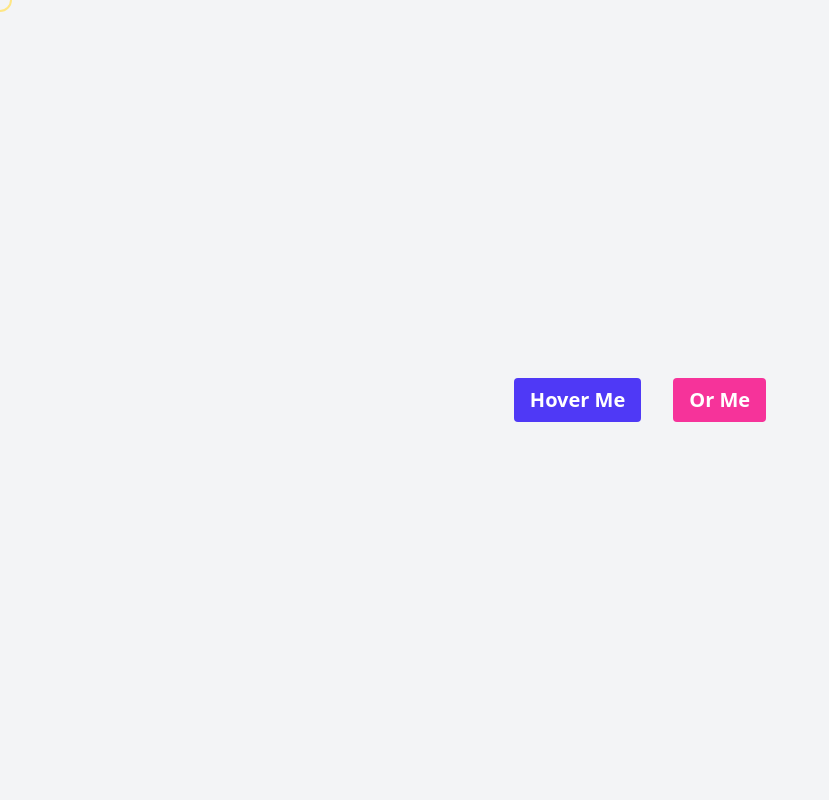
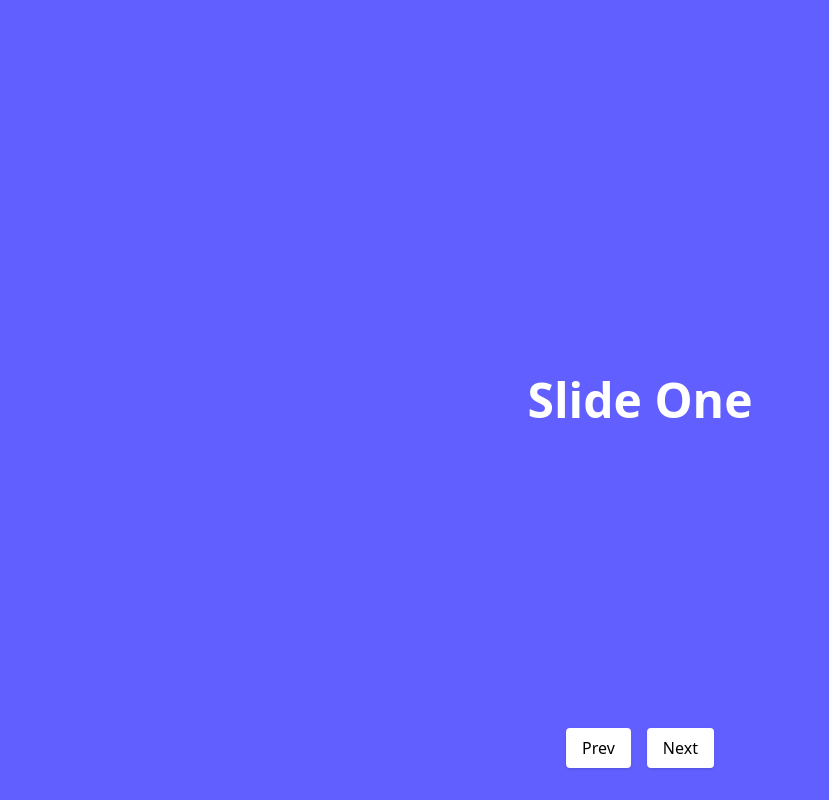
Before and after one commit to MOTANAFI/gsap, a React (Vite) app: page / in a window 1280 px wide. Shown: the whole page, without its empty margins (0-829 px from the left). Built offline with nearby package versions, Linux system fonts and the light colour scheme.

Commit message:
gsap carousel

```diff
--- a/src/App.tsx
+++ b/src/App.tsx
@@ -6,7 +6,9 @@
 // import GsapClickBox from "./components/GsapClickBox"
 // import GsapChallenge from "./components/GsapChallenge"
 
-import GsapCustomCursor from "./components/GsapCustomCursor"
+import GsapCarousel from "./components/GsapCarousel"
+
+// import GsapCustomCursor from "./components/GsapCustomCursor"
 
 // import GsapTabs from "./components/GsapTabs"
 // import HoverCards from "./components/HoverCards"
@@ -127,7 +129,8 @@ function App() {
   {/* <GsapAccordion /> */}
   {/* <HoverCards /> */}
   {/* <GsapTabs /> */}
-  < GsapCustomCursor />
+  {/* < GsapCustomCursor /> */}
+  <GsapCarousel />
 
 
     </>
--- /dev/null
+++ b/src/components/GsapCarousel.tsx
@@ -0,0 +1,142 @@
+// import gsap from "gsap";
+// import { useEffect, useRef, useState } from "react";
+
+// function GsapCarousel() {
+//   const containerRef = useRef<HTMLDivElement>(null);
+//   const slidesRef = useRef<HTMLDivElement[]>([]);
+//   const [current, setCurrent] = useState(0);
+//   const totalSlides = 3;
+
+//   const nextSlide = () => {
+//     const next = (current + 1) % totalSlides;
+//     goToSlide(next);
+//   };
+//   const prevSlide = () => {
+//     const next = (current - 1 + totalSlides) % totalSlides;
+//     goToSlide(next);
+//   };
+
+//   const goToSlide = (index: number) => {
+//     gsap.to(slidesRef.current, {
+//       xPercent: -100 * index,
+//       duration: 0.6,
+//       ease: "power2.inOut",
+//     });
+//     setCurrent(index);
+//   };
+
+//   const setRef = (el: HTMLDivElement | null, i: number) => {
+//     if (el) slidesRef.current[i] = el;
+//   };
+//   useEffect(() => {
+//     gsap.set(slidesRef.current, {
+//       xPercent: (i) => i * 100,
+//     });
+//   }, []);
+//   return (
+//     <div className="relative w-full h-screen overflow-hidden bg-gray-100">
+//       <div
+//         ref={containerRef}
+//         className="w-full h-full flex"
+//         style={{ touchAction: "pan-y" }}
+//       >
+//         {["Slide One", "Slide Two", "Slide Three"].map((text, i) => (
+//           <div
+//             key={i}
+//             ref={(el) => setRef(el, i)}
+//             className="w-full flex items-center justify-center text-5xl font-bold bg-indigo-500 text-white"
+//           >
+//             {text}
+//           </div>
+//         ))}
+//       </div>
+//       {/* Controls */}
+//       <div className="absolute bottom-8 left-1/2 -translate-x-1/2 flex gap-4">
+//         <button
+//           onClick={prevSlide}
+//           className="px-4 py-2 bg-white  text-black rounded shadow"
+//         >
+//           Prev
+//         </button>
+//         <button
+//           onClick={nextSlide}
+//           className="px-4 py-2 bg-white  text-black rounded shadow"
+//         >
+//           Next
+//         </button>
+//       </div>
+//     </div>
+//   );
+// }
+
+// export default GsapCarousel;
+
+import gsap from "gsap";
+import { useEffect, useRef, useState } from "react";
+
+function GsapCarousel() {
+  const trackRef = useRef<HTMLDivElement | null>(null);
+  const [current, setCurrent] = useState(0);
+  const totalSlides = 3;
+
+  const nextSlide = () => {
+    const next = (current + 1) % totalSlides;
+    goToSlide(next);
+  };
+
+  const prevSlide = () => {
+    const prev = (current - 1 + totalSlides) % totalSlides;
+    goToSlide(prev);
+  };
+
+  const goToSlide = (index: number) => {
+    if (!trackRef.current) return;
+
+    gsap.to(trackRef.current, {
+      xPercent: -100 * index,
+      duration: 0.6,
+      ease: "power2.inOut",
+    });
+
+    setCurrent(index);
+  };
+
+  return (
+    <div className="relative w-full h-screen overflow-hidden bg-gray-100">
+      {/* Track that moves */}
+      <div
+        ref={trackRef}
+        className="flex w-full h-full"
+        style={{ width: `${100 * totalSlides}%` }}
+      >
+        {["Slide One", "Slide Two", "Slide Three"].map((text, i) => (
+          <div
+            key={i}
+            className="w-full flex-shrink-0 flex items-center justify-center text-5xl font-bold bg-indigo-500 text-white"
+            style={{ width: `${100 / totalSlides}%` }}
+          >
+            {text}
+          </div>
+        ))}
+      </div>
+
+      {/* Controls */}
+      <div className="absolute bottom-8 left-1/2 -translate-x-1/2 flex gap-4">
+        <button
+          onClick={prevSlide}
+          className="px-4 py-2 bg-white text-black rounded shadow"
+        >
+          Prev
+        </button>
+        <button
+          onClick={nextSlide}
+          className="px-4 py-2 bg-white text-black rounded shadow"
+        >
+          Next
+        </button>
+      </div>
+    </div>
+  );
+}
+
+export default GsapCarousel;
```
